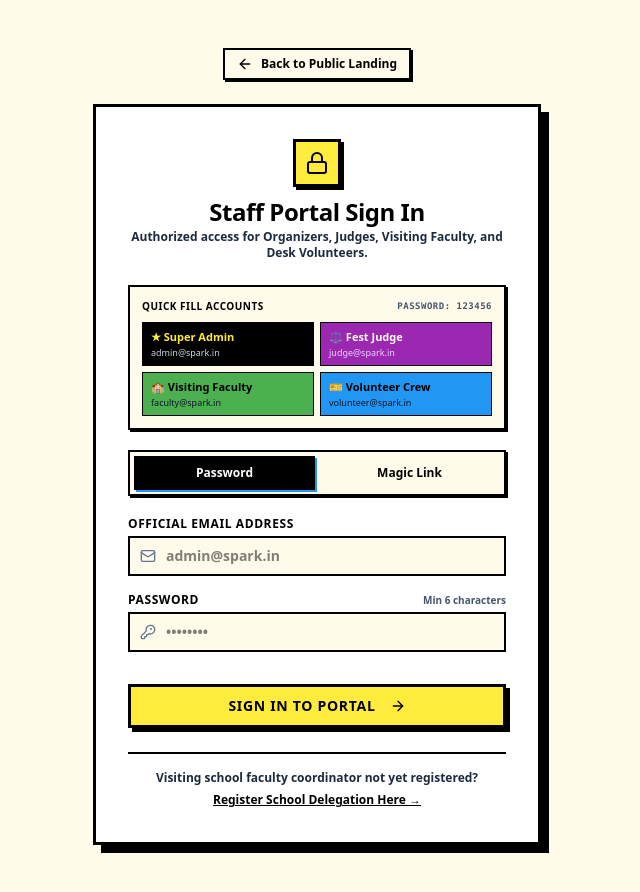
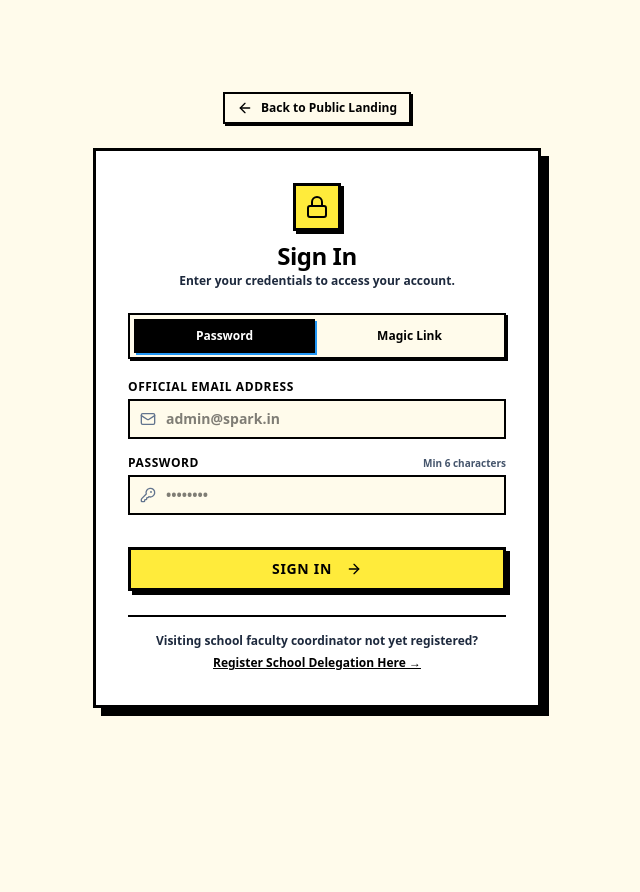
Before and after one commit to jabirjalal12/SPARK-26, a Next.js app: page /login in a window 1280 px wide. Shown: the whole page, without its empty margins (323-963 px from the left). After the commit the page ends 800 px from the top, so only its background shows below. Built offline with nearby package versions, Linux system fonts and the light colour scheme; no server answers; the database is empty.

Commit message:
refactor: simplify login page title to Sign In and remove quick fill presets

```diff
--- a/src/app/login/page.tsx
+++ b/src/app/login/page.tsx
@@ -236,68 +236,10 @@ export default function LoginPage() {
             <div className="h-12 w-12 bg-[#FFEB3B] border-[3px] border-black shadow-[3px_3px_0px_#000000] flex items-center justify-center mx-auto mb-3">
               <Lock className="h-6 w-6 text-black" />
             </div>
-            <h1 className="text-2xl font-black text-black tracking-tight">Staff Portal Sign In</h1>
+            <h1 className="text-2xl font-black text-black tracking-tight">Sign In</h1>
             <p className="text-xs font-bold text-slate-800 mt-1">
-              Authorized access for Organizers, Judges, Visiting Faculty, and Desk Volunteers.
+              Enter your credentials to access your account.
             </p>
-          </div>
-
-          {/* Quick Credential Presets */}
-          <div className="p-3 bg-[#FFFBEB] border-2 border-black space-y-2 mb-5 shadow-[2px_2px_0px_#000000]">
-            <p className="text-[10px] font-black uppercase tracking-wider text-black flex items-center justify-between">
-              <span>Quick Fill Accounts</span>
-              <span className="text-slate-600 font-mono text-[9px]">Password: 123456</span>
-            </p>
-            <div className="grid grid-cols-2 gap-1.5">
-              <button
-                type="button"
-                onClick={() => {
-                  setEmail("admin@spark.in");
-                  setPassword("123456");
-                  setErrorMessage("");
-                }}
-                className="px-2 py-1.5 bg-black text-[#FFEB3B] text-[11px] font-black border border-black hover:bg-slate-800 text-left transition-colors cursor-pointer"
-              >
-                ★ Super Admin
-                <span className="block text-[9px] text-slate-300 font-normal">admin@spark.in</span>
-              </button>
-              <button
-                type="button"
-                onClick={() => {
-                  setEmail("judge@spark.in");
-                  setPassword("123456");
-                  setErrorMessage("");
-                }}
-                className="px-2 py-1.5 bg-[#9C27B0] text-white text-[11px] font-black border border-black hover:opacity-90 text-left transition-colors cursor-pointer"
-              >
-                ⚖ Fest Judge
-                <span className="block text-[9px] text-purple-200 font-normal">judge@spark.in</span>
-              </button>
-              <button
-                type="button"
-                onClick={() => {
-                  setEmail("faculty@spark.in");
-                  setPassword("123456");
-                  setErrorMessage("");
-                }}
-                className="px-2 py-1.5 bg-[#4CAF50] text-black text-[11px] font-black border border-black hover:opacity-90 text-left transition-colors cursor-pointer"
-              >
-                🏫 Visiting Faculty
-                <span className="block text-[9px] text-slate-900 font-normal">faculty@spark.in</span>
-              </button>
-              <button
-                type="button"
-                onClick={() => {
-                  setEmail("volunteer@spark.in");
-                  setPassword("123456");
-                  setErrorMessage("");
-                }}
-                className="px-2 py-1.5 bg-[#2196F3] text-black text-[11px] font-black border border-black hover:opacity-90 text-left transition-colors cursor-pointer"
-              >
-                🎫 Volunteer Crew
-                <span className="block text-[9px] text-slate-900 font-normal">volunteer@spark.in</span>
-              </button>
-            </div>
           </div>
 
           {/* Method tabs */}
@@ -406,7 +348,7 @@ export default function LoginPage() {
                   <span>Authenticating via Supabase...</span>
                 ) : (
                   <>
-                    <span>{mode === "password" ? "Sign In to Portal" : "Send Magic Link"}</span>
+                    <span>{mode === "password" ? "Sign In" : "Send Magic Link"}</span>
                     <ArrowRight className="h-4 w-4 ml-1.5" />
                   </>
                 )}
```
